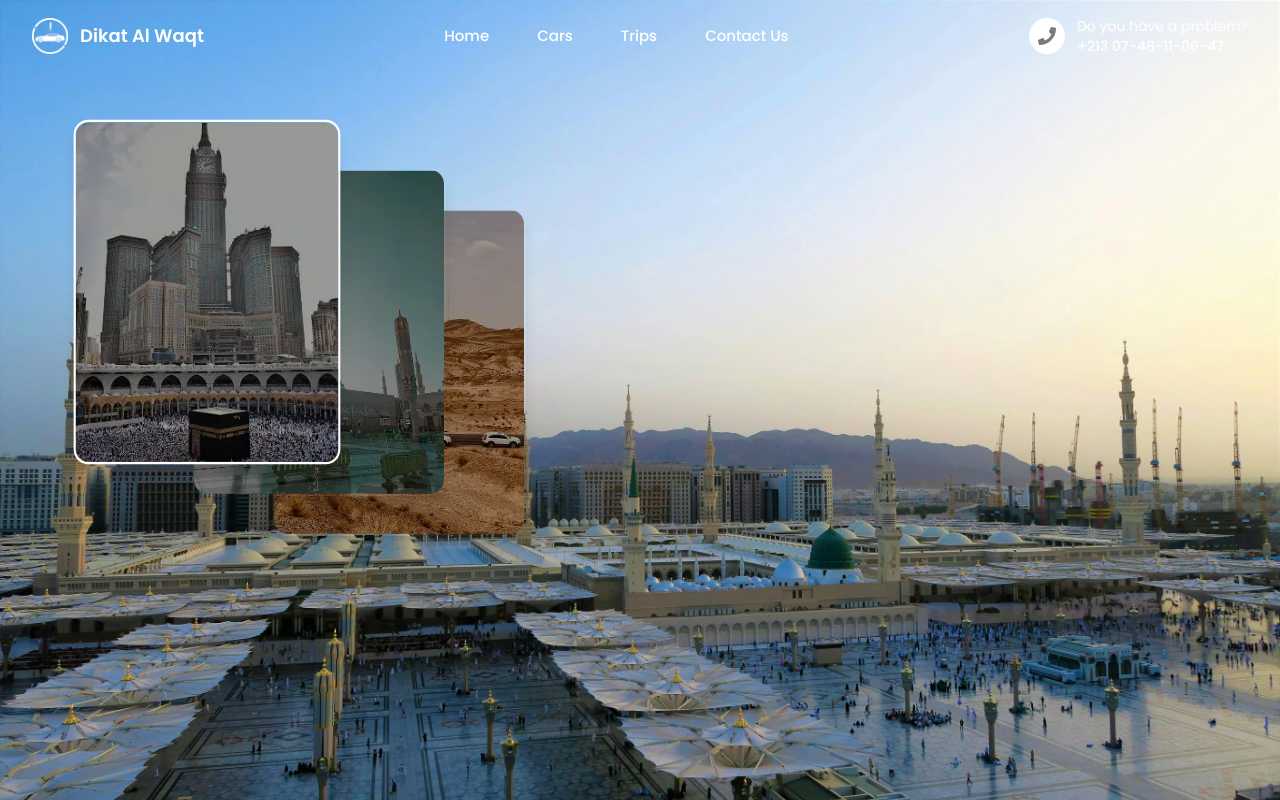
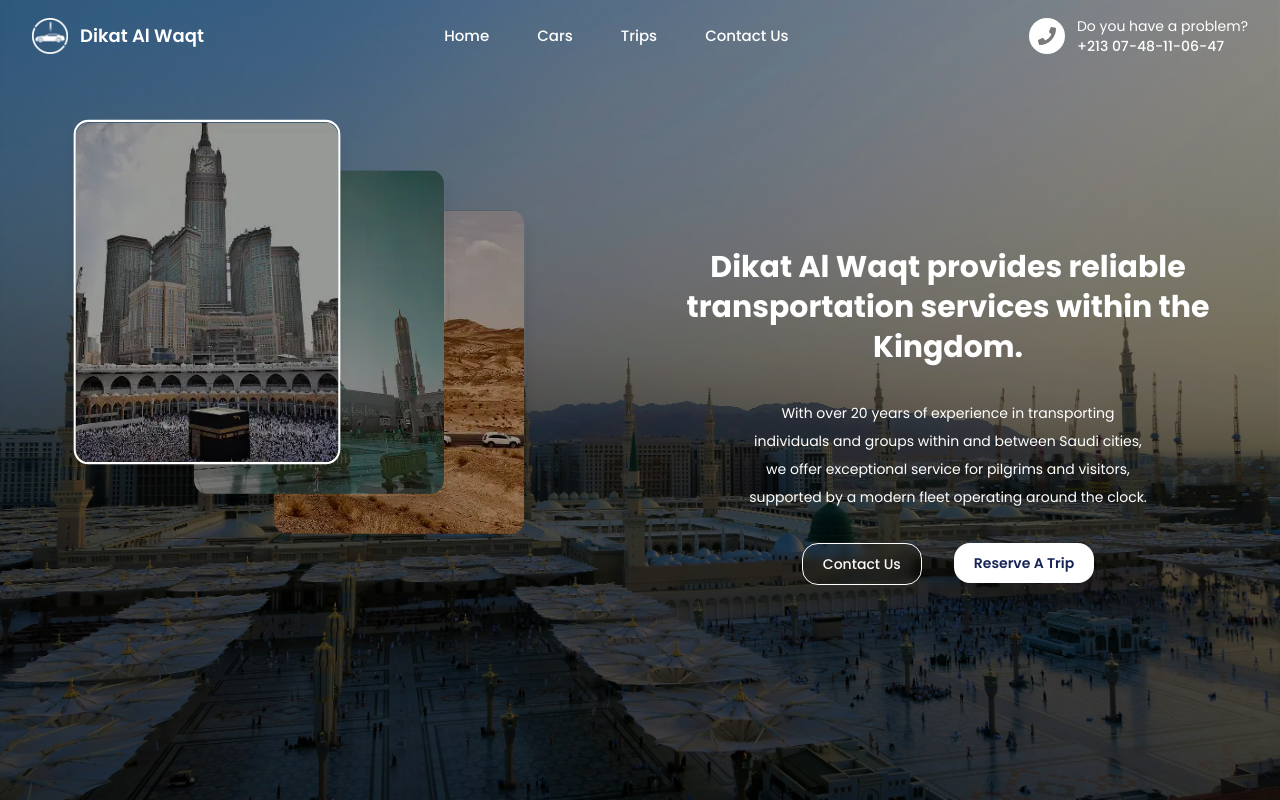
Before and after one commit to ayoubbezai/di9at-alwa9t, a Next.js app in the folder frontend/: page / in a window 1280 px wide. Shown: the top 800 px of the page. Built offline with nearby package versions, Linux system fonts and the light colour scheme.

Commit message:
fix motion error in hero section

```diff
--- a/frontend/components/landing/Hero.tsx
+++ b/frontend/components/landing/Hero.tsx
@@ -55,13 +55,12 @@ export default function Hero() {
       <Image
         src={HeroImage}
         alt="Hero Background"
-        width={1920}
-        height={1080}
-        className="object-cover"
-        sizes="(max-width: 768px) 100vw, 50vw"
+        fill
+        className="object-cover -z-10"
+        placeholder="blur"
         priority
-        placeholder="blur"
       />
+
       <NavBarWhite />
 
       {/* Desktop Image Stacking */}
```
